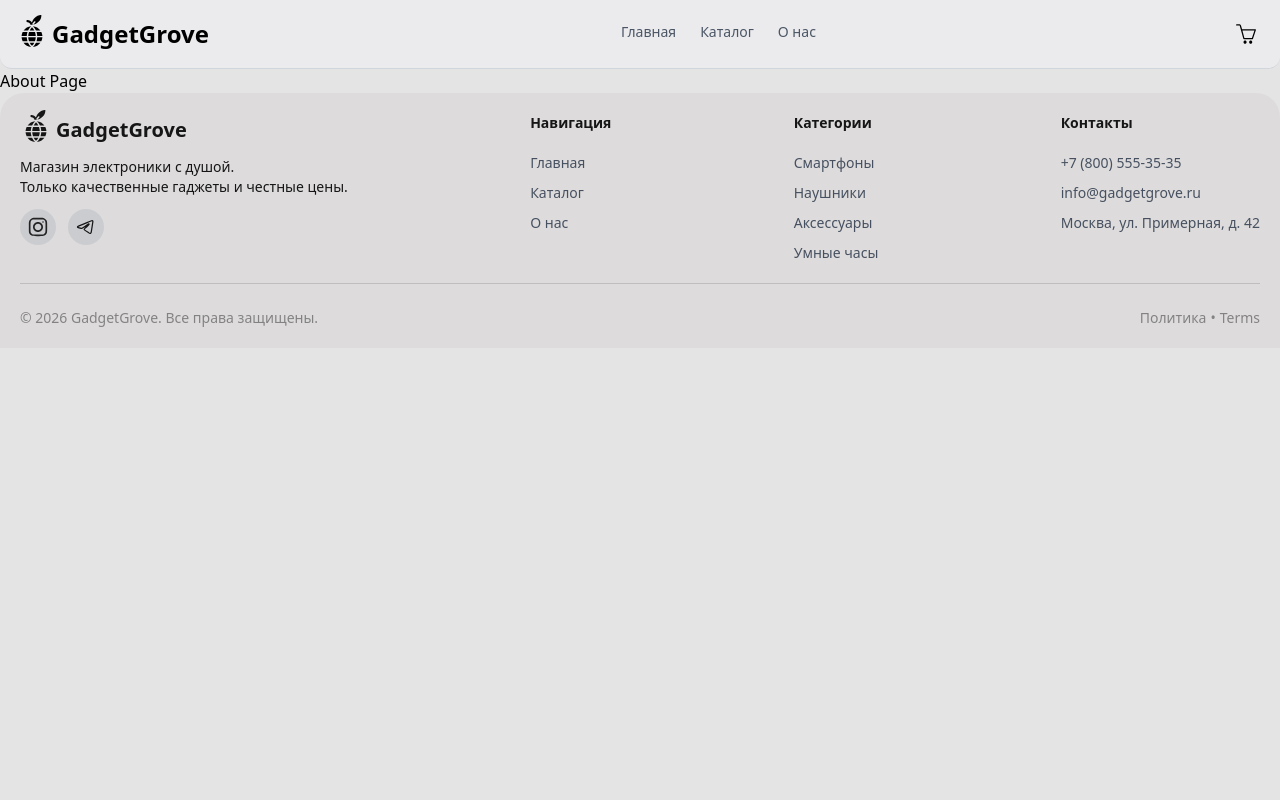
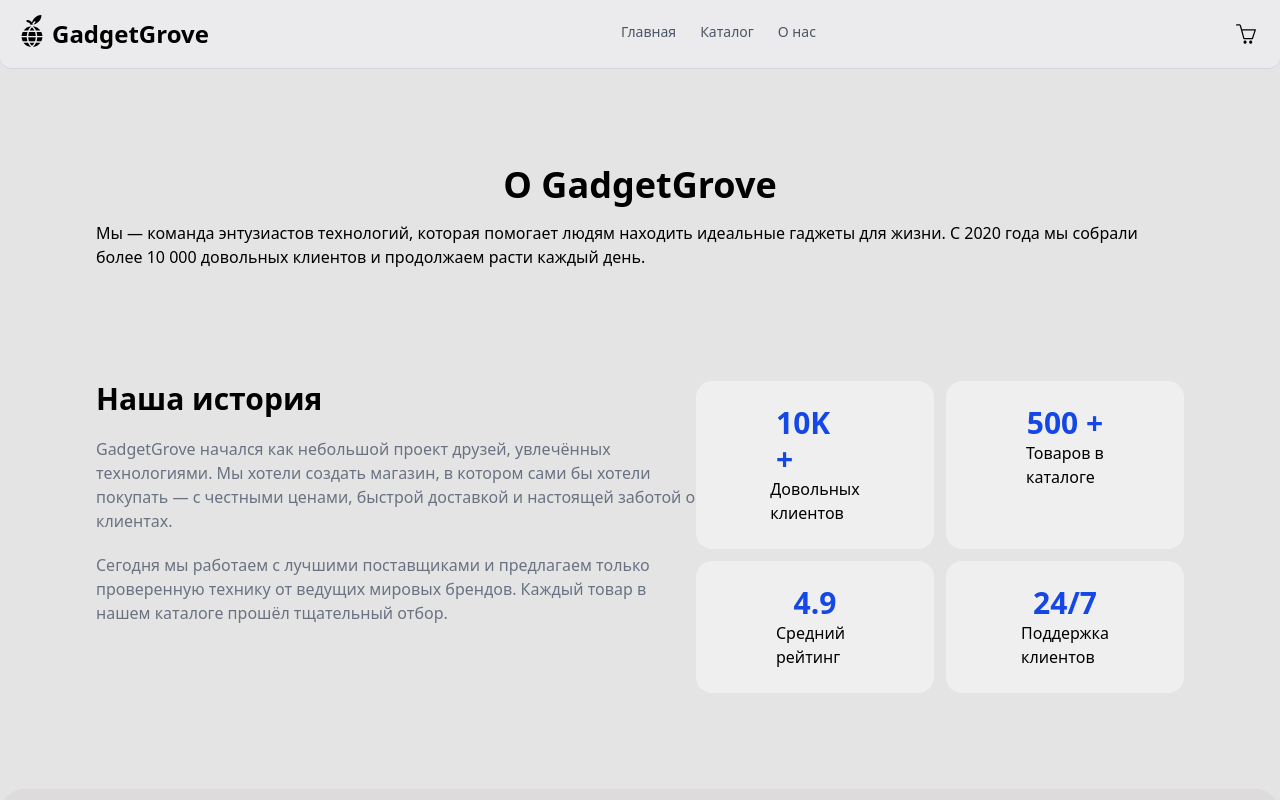
Before and after one commit to max1maln0/shop, a React (Vite) app: page /about in a window 1280 px wide. Shown: the top 800 px of the page. Built offline with nearby package versions, Linux system fonts and the light colour scheme.

Commit message:
feat: add hero and history for AboutSection

```diff
--- a/src/pages/AboutPage.jsx
+++ b/src/pages/AboutPage.jsx
@@ -1,5 +1,11 @@
+import Hero from "./sections/About/Hero";
+import History from "./sections/About/History";
+
 export default function AboutPage() {
     return(
-        <h1>About Page</h1>
+        <>
+            <Hero />
+            <History />
+        </>
     )
 }
--- /dev/null
+++ b/src/pages/sections/About/Hero.jsx
@@ -0,0 +1,15 @@
+
+
+export default function Hero() {
+    return(
+        <section className="flex flex-col items-center p-4 m-20 gap-4 ">
+            <h1 className="font-bold text-4xl">
+                О GadgetGrove
+            </h1>
+
+            <p className="">
+                Мы — команда энтузиастов технологий, которая помогает людям находить идеальные гаджеты для жизни. С 2020 года мы собрали более 10 000 довольных клиентов и продолжаем расти каждый день.
+            </p>
+        </section>
+    )
+}
--- /dev/null
+++ b/src/pages/sections/About/History.jsx
@@ -0,0 +1,36 @@
+
+
+export default function History() {
+    return(
+        <section className="flex justify-between m-20 p-4">
+            {/*left*/}
+            <div className="max-w-[600px] flex flex-col gap-5">
+                <h2 className="text-3xl font-bold">Наша история</h2>
+                <p className="text-gray-500">GadgetGrove начался как небольшой проект друзей, увлечённых технологиями. Мы хотели создать магазин, в котором сами бы хотели покупать — с честными ценами, быстрой доставкой и настоящей заботой о клиентах.</p>
+                <p className="text-gray-500">Сегодня мы работаем с лучшими поставщиками и предлагаем только проверенную технику от ведущих мировых брендов. Каждый товар в нашем каталоге прошёл тщательный отбор.</p>
+            </div>
+
+            {/*right*/}
+            <div className="grid grid-cols-2 gap-3">
+                <div className="bg-white/40 rounded-2xl px-20 py-6 flex flex-col items-center">
+                    <h3 className="text-blue-700 font-bold text-3xl">10K +</h3>
+                    <span>Довольных клиентов</span>
+                </div>
+                <div className="bg-white/40 rounded-2xl px-20 py-6 flex flex-col items-center">
+                    <h3 className="text-blue-700 font-bold text-3xl">500 +</h3>
+                    <span>Товаров в каталоге</span>
+                </div>
+                <div className="bg-white/40 rounded-2xl px-20 py-6 flex flex-col items-center">
+                    <h3 className="text-blue-700 font-bold text-3xl">4.9</h3>
+                    <span>Средний рейтинг</span>
+                </div>
+                <div className="bg-white/40 rounded-2xl px-20 py-6 flex flex-col items-center">
+                    <h3 className="text-blue-700 font-bold text-3xl">24/7</h3>
+                    <span>Поддержка клиентов</span>
+                </div>
+
+
+            </div>
+        </section>
+    )
+}
```
